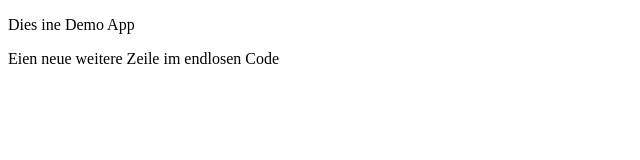
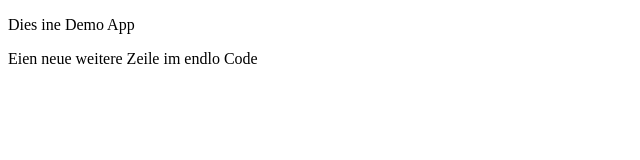
Before and after one commit to sebastianberchtold-hftm/sebastianberchtoldhftm, a plain HTML site: page index.html in a window 1280 px wide. Shown: the full height of the page, 0-640 px from the left. Drawn offline with Linux system fonts and the light colour scheme.

Commit message:
testtest

```diff
--- a/index.html
+++ b/index.html
@@ -8,7 +8,7 @@
 
 <body>
     <p>Dies ine Demo App </p>
-    <p>Eien neue weitere Zeile im endlosen Code</p>
+    <p>Eien neue weitere Zeile im endlo Code</p>
 </body>
 
 </html>
```
